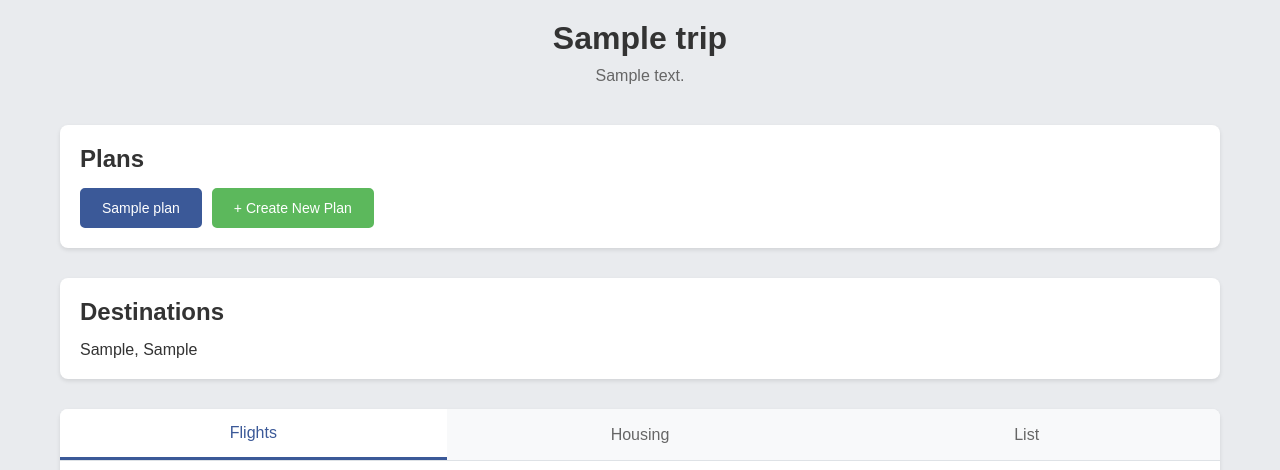
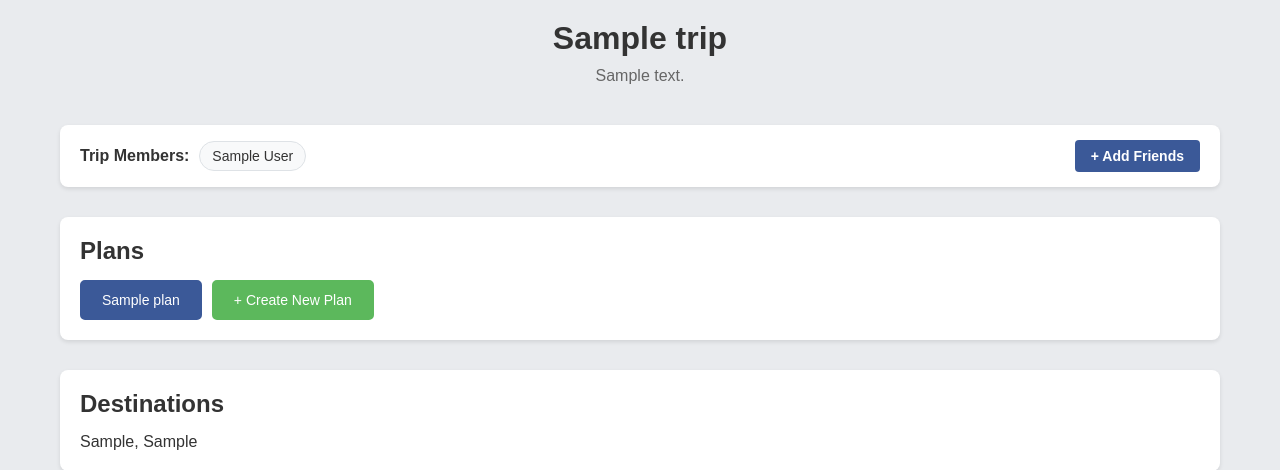
Before and after one commit to L-alam/CS-412, a Django app: page /project/trip/1/ in a window 1280 px wide. Shown: the part 58-528 px from the top of the page. Run offline with Django 5.2, Linux system fonts and the light colour scheme; a user stored in the database is signed in; tables that the repository leaves empty hold one stand-in row (values such as "Sample post").

Commit message:
Added functionality to add and remove friends to trip

```diff
--- a/project/models.py
+++ b/project/models.py
@@ -32,15 +32,21 @@ class Trip(models.Model):
         '''Return all members of this trip'''
         return self.members.all()
 
+    def get_organizers(self):
+        '''Return all organizers of this trip'''
+        return self.members.filter(role='organizer')
+
+    def is_organizer(self, user):
+        '''Check if a user is an organizer of this trip'''
+        if not user.is_authenticated:
+            return False
+        return self.members.filter(user=user, role='organizer').exists()
+
     def is_member(self, user):
         '''Check if a user is a member of this trip'''
         if not user.is_authenticated:
             return False
         return self.members.filter(user=user).exists()
-
-    # def get_organizers(self):
-    #     '''Return all organizers of this trip'''
-    #     return self.members.filter(role='organizer')
 
     def can_edit(self, user):
         '''Check if a user can edit this trip (is a member)'''
@@ -56,14 +62,14 @@ class Trip(models.Model):
 class TripMember(models.Model):
     '''Represents membership in a trip - who can view and edit the trip'''
 
-    # ROLE_CHOICES = [
-    #     ('organizer', 'Organizer'),
-    #     ('member', 'Member'),
-    # ]
+    ROLE_CHOICES = [
+        ('organizer', 'Organizer'),
+        ('member', 'Member'),
+    ]
 
     trip = models.ForeignKey("Trip", on_delete=models.CASCADE, related_name="members")
     user = models.ForeignKey(User, on_delete=models.CASCADE)
-    #role = models.CharField(max_length=20, choices=ROLE_CHOICES, default='member')
+    role = models.CharField(max_length=20, choices=ROLE_CHOICES, default='member')
     joined_date = models.DateTimeField(auto_now_add=True)
 
     class Meta:
--- a/project/templates/project/show_trip.html
+++ b/project/templates/project/show_trip.html
@@ -12,6 +12,35 @@
 <div class="page-header">
     <h1>{{ trip.name }}</h1>
     <p>{{ trip.description }}</p>
+</div>
+
+<!-- Trip Members Section -->
+<div class="members-section">
+    <div class="members-header">
+        <div class="members-display">
+            <span class="members-label">Trip Members:</span>
+            <div class="members-list">
+                {% for member in trip.get_members %}
+                <div class="member-tag">
+                    {% if member.user.trip_profile.first %}
+                        {{ member.user.trip_profile.first.first_name }} {{ member.user.trip_profile.first.last_name }}
+                    {% else %}
+                        {{ member.user.username }}
+                    {% endif %}
+                    {% if is_organizer and member.user != request.user %}
+                        <form method="POST" action="{% url 'remove_trip_member' trip.pk member.user.pk %}" style="display: inline;">
+                            {% csrf_token %}
+                            <button type="submit" class="remove-member-x" onclick="return confirm('Remove {{ member.user.username }} from this trip?')">×</button>
+                        </form>
+                    {% endif %}
+                </div>
+                {% empty %}
+                <div class="member-tag empty">No members yet</div>
+                {% endfor %}
+            </div>
+        </div>
+        <a href="{% url 'invite_friends' trip.pk %}" class="btn btn-primary">+ Add Friends</a>
+    </div>
 </div>
 
 <!-- Plans Section -->
@@ -687,5 +716,104 @@ function addCustomItem() {
         align-self: flex-end;
     }
 }
+
+.members-section {
+    margin-bottom: 30px;
+    padding: 15px 20px;
+    background: white;
+    border-radius: 8px;
+    box-shadow: 0 2px 4px rgba(0,0,0,0.1);
+}
+
+.members-header {
+    display: flex;
+    justify-content: space-between;
+    align-items: center;
+    flex-wrap: wrap;
+    gap: 15px;
+}
+
+.members-display {
+    display: flex;
+    align-items: center;
+    flex-wrap: wrap;
+    gap: 10px;
+}
+
+.members-label {
+    font-weight: bold;
+    color: #333;
+    font-size: 16px;
+    white-space: nowrap;
+}
+
+.members-list {
+    display: flex;
+    flex-wrap: wrap;
+    gap: 8px;
+}
+
+.member-tag {
+    background: #f8f9fa;
+    border: 1px solid #dee2e6;
+    border-radius: 20px;
+    padding: 6px 12px;
+    font-size: 14px;
+    color: #333;
+    display: flex;
+    align-items: center;
+    gap: 5px;
+    position: relative;
+}
+
+.member-tag.empty {
+    color: #666;
+    font-style: italic;
+}
+
+.organizer-icon {
+    color: #ffc107;
+    font-size: 12px;
+    margin-left: 2px;
+}
+
+.remove-member-x {
+    background: none;
+    border: none;
+    color: #dc3545;
+    cursor: pointer;
+    font-size: 16px;
+    font-weight: bold;
+    padding: 0;
+    margin-left: 5px;
+    width: 16px;
+    height: 16px;
+    display: flex;
+    align-items: center;
+    justify-content: center;
+    border-radius: 50%;
+    transition: background-color 0.3s;
+}
+
+.remove-member-x:hover {
+    background: #dc3545;
+    color: white;
+}
+
+@media (max-width: 768px) {
+    .members-header {
+        flex-direction: column;
+        align-items: flex-start;
+    }
+
+    .members-display {
+        width: 100%;
+    }
+
+    .members-list {
+        margin-top: 5px;
+    }
+}
+
 </style>
 {% endblock %}
--- a/project/urls.py
+++ b/project/urls.py
@@ -19,6 +19,11 @@ urlpatterns = [
     path('profile/<int:pk>/remove_friend/<int:other_pk>/', RemoveFriendView.as_view(), name='remove_friend'),
     path('profile/<int:pk>/remove_wishlist/<int:item_pk>/', RemoveWishlistItemView.as_view(), name='remove_wishlist_item'),
 
+    #Trip member management
+    path('trip/<int:pk>/invite_friends/', InviteFriendsView.as_view(), name='invite_friends'),
+    path('trip/<int:trip_pk>/add_member/<int:user_pk>/', AddTripMemberView.as_view(), name='add_trip_member'),
+    path('trip/<int:trip_pk>/remove_member/<int:user_pk>/', RemoveTripMemberView.as_view(), name='remove_trip_member'),
+
     # Authentication
     path('login/', auth_views.LoginView.as_view(template_name='project/login.html'), name='login'),
     path('logout/', auth_views.LogoutView.as_view(next_page='logout_confirmation'), name='logout'),
--- a/project/views.py
+++ b/project/views.py
@@ -6,6 +6,9 @@ from django.urls import reverse
 from django.shortcuts import render, get_object_or_404, redirect
 from django.contrib.auth.forms import UserCreationForm
 from django.contrib.auth import login
+from django.contrib.auth.models import User
+from django.contrib import messages
+from django.http import JsonResponse
 
 # Create your views here.
 
@@ -38,13 +41,17 @@ class CreateTripView(CreateView):
         return reverse('login')
 
     def form_valid(self, form):
-        '''Set the user before saving if you add a user field to Trip model.'''
-        # form.instance.created_by = self.request.user  # Uncomment if you add this field
-        return super().form_valid(form)
+        '''Set the user as organizer when creating a trip.'''
+        response = super().form_valid(form)
+
+        # Add the creator as an organizer of the trip
+        self.object.add_member(self.request.user, role='organizer')
+
+        return response
 
     def get_success_url(self):
-        '''Redirect to the show_all page after successful creation.'''
-        return reverse('show_all')
+        '''Redirect to the trip detail page after successful creation.'''
+        return reverse('show_trip', kwargs={'pk': self.object.pk})
 
 
 
@@ -56,6 +63,25 @@ class ShowTripDetailView(DetailView):
     def get_login_url(self):
         '''Return the URL for the login page.'''
         return reverse('login')
+
+    def dispatch(self, request, *args, **kwargs):
+        """Check if user has permission to view this trip"""
+        trip = self.get_object()
+
+        if not request.user.is_authenticated:
+            return redirect('login')
+
+        # Check if user is a member of the trip
+        if not trip.is_member(request.user):
+            messages.error(request, "You don't have permission to view this trip.")
+            return redirect('show_all')
+
+        return super().dispatch(request, *args, **kwargs)
+
+    def get_context_data(self, **kwargs):
+        context = super().get_context_data(**kwargs)
+        context['is_organizer'] = self.object.members.filter(user=self.request.user, role='organizer').exists()
+        return context
 
 
 
@@ -286,6 +312,115 @@ class CreateProfileView(CreateView):
         return reverse('show_all')
 
 
+class InviteFriendsView(DetailView):
+    '''Show the invite friends page for a trip'''
+    model = Trip
+    template_name = 'project/invite_friends.html'
+    context_object_name = 'trip'
+
+    def get_login_url(self):
+        return reverse('login')
+
+    def dispatch(self, request, *args, **kwargs):
+        """Ensure user can invite friends (is a member of the trip)"""
+        trip = self.get_object()
+
+        if not request.user.is_authenticated:
+            return redirect('login')
+
+        if not trip.can_edit(request.user):
+            messages.error(request, "You don't have permission to invite friends to this trip.")
+            return redirect('show_trip', pk=trip.pk)
+
+        return super().dispatch(request, *args, **kwargs)
+
+    def get_context_data(self, **kwargs):
+        context = super().get_context_data(**kwargs)
+
+        # Get user's profile to find their friends
+        try:
+            user_profile = self.request.user.trip_profile.first()
+            if user_profile:
+                # Get friends who aren't already members of this trip
+                friends = user_profile.get_friends()
+                current_member_users = [member.user for member in self.object.get_members()]
+                available_friends = [friend for friend in friends if friend.user not in current_member_users]
+                context['available_friends'] = available_friends
+                context['user_profile'] = user_profile  # Add this to context
+            else:
+                context['available_friends'] = []
+                context['user_profile'] = None
+        except:
+            context['available_friends'] = []
+            context['user_profile'] = None
+
+        return context
+
+
+
+class AddTripMemberView(View):
+    '''Add a friend to a trip as a member'''
+
+    def get_login_url(self):
+        return reverse('login')
+
+    def post(self, request, trip_pk, user_pk):
+        trip = get_object_or_404(Trip, pk=trip_pk)
+        user_to_add = get_object_or_404(User, pk=user_pk)
+
+        # Check permissions
+        if not request.user.is_authenticated:
+            return redirect('login')
+
+        if not trip.can_edit(request.user):
+            messages.error(request, "You don't have permission to add members to this trip.")
+            return redirect('show_trip', pk=trip.pk)
+
+        # Add the user as a member
+        if not trip.is_member(user_to_add):
+            trip.add_member(user_to_add, role='member')
+            messages.success(request, f"Successfully added {user_to_add.username} to the trip!")
+        else:
+            messages.info(request, f"{user_to_add.username} is already a member of this trip.")
+
+        return redirect('invite_friends', pk=trip.pk)
+
+
+
+class RemoveTripMemberView(View):
+    '''Remove a member from a trip'''
+
+    def get_login_url(self):
+        return reverse('login')
+
+    def post(self, request, trip_pk, user_pk):
+        trip = get_object_or_404(Trip, pk=trip_pk)
+        user_to_remove = get_object_or_404(User, pk=user_pk)
+
+        # Check permissions
+        if not request.user.is_authenticated:
+            return redirect('login')
+
+        if not trip.can_edit(request.user):
+            messages.error(request, "You don't have permission to remove members from this trip.")
+            return redirect('show_trip', pk=trip.pk)
+
+        # Don't allow removing the last organizer
+        if trip.get_organizers().count() == 1:
+            organizer = trip.get_organizers().first()
+            if organizer.user == user_to_remove:
+                messages.error(request, "Cannot remove the last organizer from the trip.")
+                return redirect('show_trip', pk=trip.pk)
+
+        # Remove the member
+        trip_member = trip.members.filter(user=user_to_remove).first()
+        if trip_member:
+            trip_member.delete()
+            messages.success(request, f"Removed {user_to_remove.username} from the trip.")
+        else:
+            messages.info(request, f"{user_to_remove.username} is not a member of this trip.")
+
+        return redirect('show_trip', pk=trip.pk)
 
 
 
```
Also changed, not shown: project/templates/project/invite_friends.html (added, +196 -0 lines), project/migrations/0014_tripmember_role.py (added).
